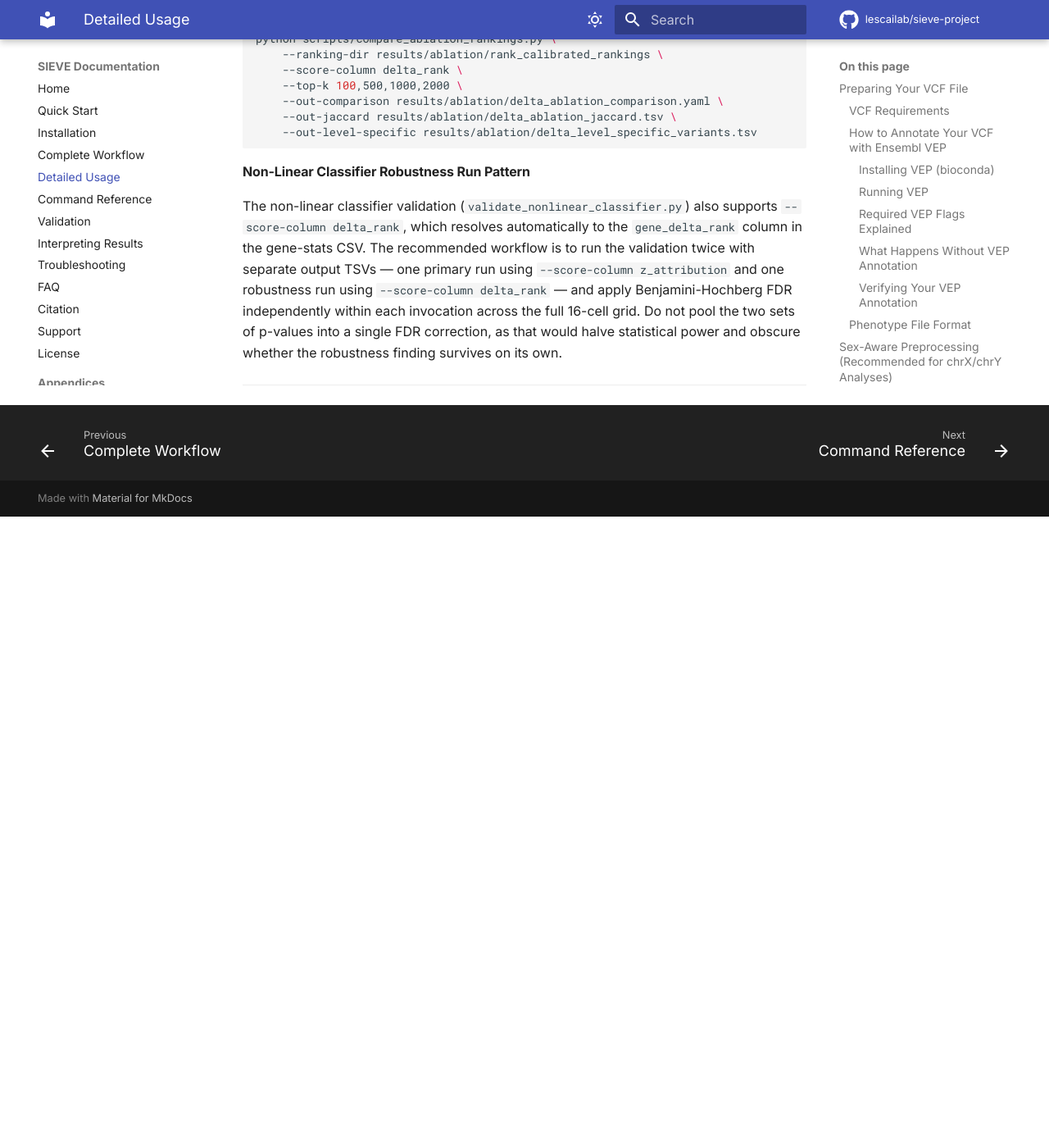
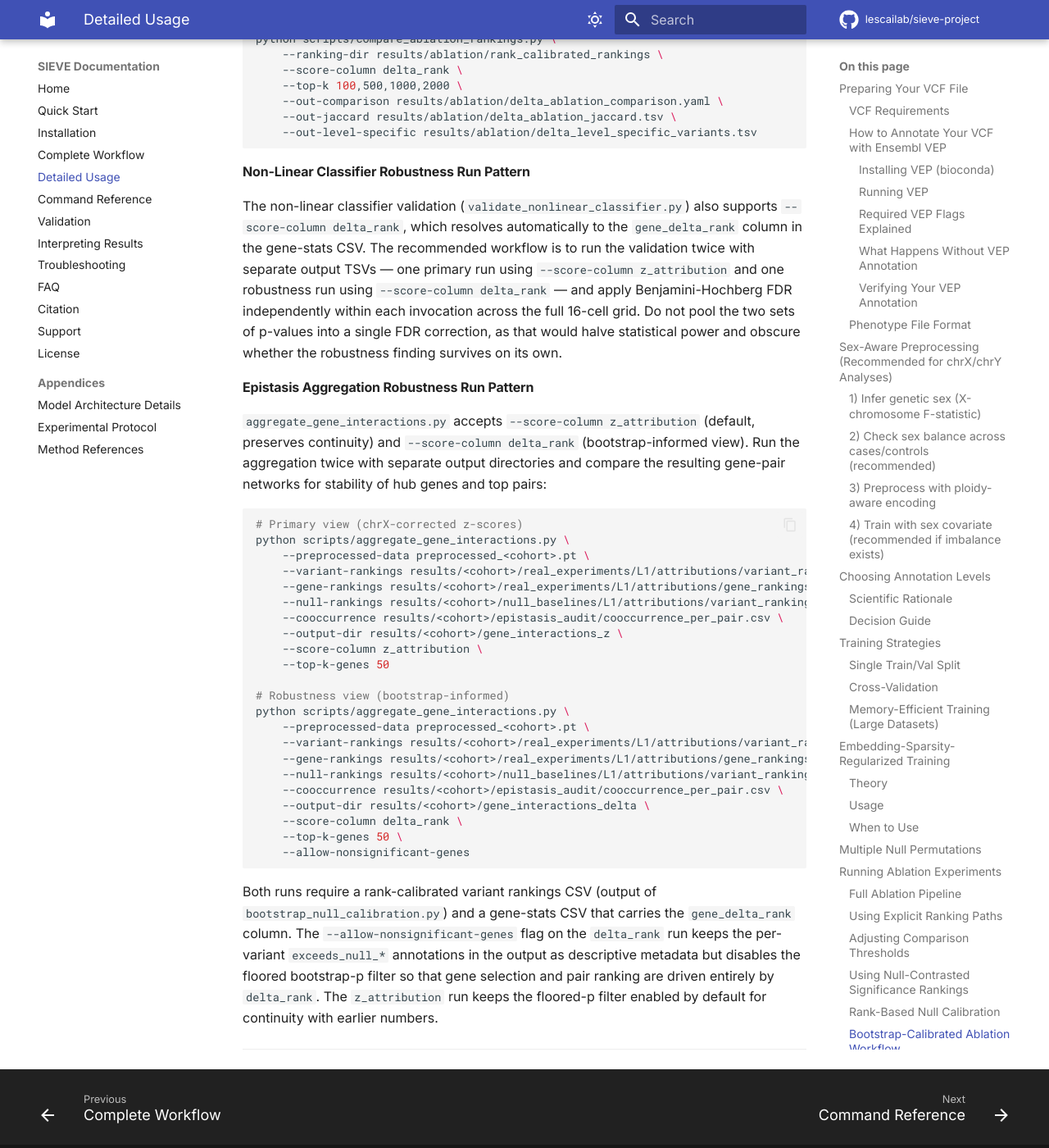
Before and after one commit to lescailab/sieve-project, an MkDocs documentation site: the page built from documentation/detailed-usage.md, in a window 1280 px wide and 1400 px high, scrolled down 11134 px. Shown: the whole window at 82% size. Built offline with MkDocs 1.6.1 and Material for MkDocs 9.7.7, drawn with Linux system fonts in a browser that asks for light colours; comment, search, counter and statistics services are not loaded; before the commit the page ends 11764 px from its top, so only the background shows below that.

Commit message:
Expose --score-column delta_rank in aggregate_gene_interactions.py
Add --score-column {z_attribution,delta_rank} to aggregate_gene_interactions.py,
thread it through both variant-side (standardise_variant_rankings) and gene-side
(load_gene_rankings via gene_delta_rank column) score resolution, record the choice
in the YAML summary metadata, and update the significance-threshold and
allow-nonsignificant-genes help strings. Default unchanged (z_attribution).

Add tests covering both score columns, clean error paths for missing variant and
gene delta_rank columns, and the recommended null-rankings + allow-nonsignificant
production pattern.

Update command-reference.md, detailed-usage.md, complete-workflow.md, and
validation.md to document the delta_rank view for both epistasis aggregation and
burden gene-list generation.

````diff
--- a/documentation/command-reference.md
+++ b/documentation/command-reference.md
@@ -573,6 +573,7 @@
 | `--min-cooccur-samples` | int | 5 | Minimum gene-pair co-occurrence |
 | `--top-k-genes` | int | 50 | Top genes to include |
 | `--min-gene-score` | float | 0.0 | Minimum gene score |
+| `--score-column` | str | `z_attribution` | Variant-level score column for ranking and gene scoring. Choices: `z_attribution`, `delta_rank`. Use `delta_rank` with a rank-calibrated input from `bootstrap_null_calibration.py`. |
 | `--significance-threshold` | str | `p_0.05` | Null-derived significance threshold to enforce when available |
 | `--min-significant-variants` | int | 1 | Minimum number of significant variants required for a gene |
 | `--allow-nonsignificant-genes` | flag | False | Allow genes with no null-significant variants |
--- a/documentation/complete-workflow.md
+++ b/documentation/complete-workflow.md
@@ -519,6 +519,38 @@
 
 This includes only genes whose `fdr_gene` is below 0.05. The gene significance is auto-discovered from `gene_rankings_with_significance.csv` in the same directory as the variant rankings, or from `corrected_gene_rankings.csv` if it contains `fdr_gene` (see `correct_chrx_bias.py`). Use `--gene-significance` to override the auto-discovery path.
 
+**Bootstrap-informed (`delta_rank`) gene list**:
+
+The same script accepts `--score-column delta_rank` when given the
+rank-calibrated variant rankings produced by `bootstrap_null_calibration.py`.
+The aggregation (`max` by default) is then taken over the variant-level
+`delta_rank` column, mirroring the `gene_delta_rank = max(delta_rank)` rule
+used elsewhere in the pipeline.
+
+```bash
+for level in L0 L1 L2 L3; do
+    python scripts/generate_sieve_gene_list.py \
+        --variant-rankings results/${level}_attribution_comparison/corrected/variant_rankings_rank_calibrated.csv \
+        --output validation/sieve_gene_lists/sieve_genes.tsv \
+        --ablation-level ${level} \
+        --score-column delta_rank \
+        --aggregation max
+done
+```
+
+This produces a parallel set of `L0_sieve_genes.tsv` ... `L3_sieve_genes.tsv`
+gene lists ranked by `delta_rank`. Feed these into
+`extract_validation_burden.py` and `test_burden_enrichment.py` exactly as the
+`z_attribution` lists are used. Run the burden enrichment twice — once on each
+gene-list family — and report both as primary and robustness views, applying
+BH-FDR independently within each family across the `{level × top-k ×
+consequence-class}` grid. Do not pool the two families into a single FDR
+correction.
+
+Note: `--fdr-threshold` and `--min-null-threshold` continue to rely on the
+bootstrap empirical p-value, which is floored at `1/(B+1)`. For `delta_rank`
+gene lists, prefer fixed top-k cutoffs over `--fdr-threshold`.
+
 **Output format** (`sieve_genes.tsv`):
 ```
 gene_name    gene_rank    gene_score    n_variants    chromosome
--- a/documentation/detailed-usage.md
+++ b/documentation/detailed-usage.md
@@ -545,4 +545,45 @@
 
 The non-linear classifier validation (`validate_nonlinear_classifier.py`) also supports `--score-column delta_rank`, which resolves automatically to the `gene_delta_rank` column in the gene-stats CSV. The recommended workflow is to run the validation twice with separate output TSVs — one primary run using `--score-column z_attribution` and one robustness run using `--score-column delta_rank` — and apply Benjamini-Hochberg FDR independently within each invocation across the full 16-cell grid. Do not pool the two sets of p-values into a single FDR correction, as that would halve statistical power and obscure whether the robustness finding survives on its own.
 
+#### Epistasis Aggregation Robustness Run Pattern
+
+`aggregate_gene_interactions.py` accepts `--score-column z_attribution` (default,
+preserves continuity) and `--score-column delta_rank` (bootstrap-informed view).
+Run the aggregation twice with separate output directories and compare the
+resulting gene-pair networks for stability of hub genes and top pairs:
+
+```bash
+# Primary view (chrX-corrected z-scores)
+python scripts/aggregate_gene_interactions.py \
+    --preprocessed-data preprocessed_<cohort>.pt \
+    --variant-rankings results/<cohort>/real_experiments/L1/attributions/variant_rankings_rank_calibrated.csv \
+    --gene-rankings results/<cohort>/real_experiments/L1/attributions/gene_rankings_with_significance.csv \
+    --null-rankings results/<cohort>/null_baselines/L1/attributions/variant_rankings_with_significance.csv \
+    --cooccurrence results/<cohort>/epistasis_audit/cooccurrence_per_pair.csv \
+    --output-dir results/<cohort>/gene_interactions_z \
+    --score-column z_attribution \
+    --top-k-genes 50
+
+# Robustness view (bootstrap-informed)
+python scripts/aggregate_gene_interactions.py \
+    --preprocessed-data preprocessed_<cohort>.pt \
+    --variant-rankings results/<cohort>/real_experiments/L1/attributions/variant_rankings_rank_calibrated.csv \
+    --gene-rankings results/<cohort>/real_experiments/L1/attributions/gene_rankings_with_significance.csv \
+    --null-rankings results/<cohort>/null_baselines/L1/attributions/variant_rankings_with_significance.csv \
+    --cooccurrence results/<cohort>/epistasis_audit/cooccurrence_per_pair.csv \
+    --output-dir results/<cohort>/gene_interactions_delta \
+    --score-column delta_rank \
+    --top-k-genes 50 \
+    --allow-nonsignificant-genes
+```
+
+Both runs require a rank-calibrated variant rankings CSV (output of
+`bootstrap_null_calibration.py`) and a gene-stats CSV that carries the
+`gene_delta_rank` column. The `--allow-nonsignificant-genes` flag on the
+`delta_rank` run keeps the per-variant `exceeds_null_*` annotations in the
+output as descriptive metadata but disables the floored bootstrap-p filter so
+that gene selection and pair ranking are driven entirely by `delta_rank`. The
+`z_attribution` run keeps the floored-p filter enabled by default for
+continuity with earlier numbers.
+
 ---
````
Also changed, not shown: documentation/validation.md (+1 -1 lines), 2 other files.
